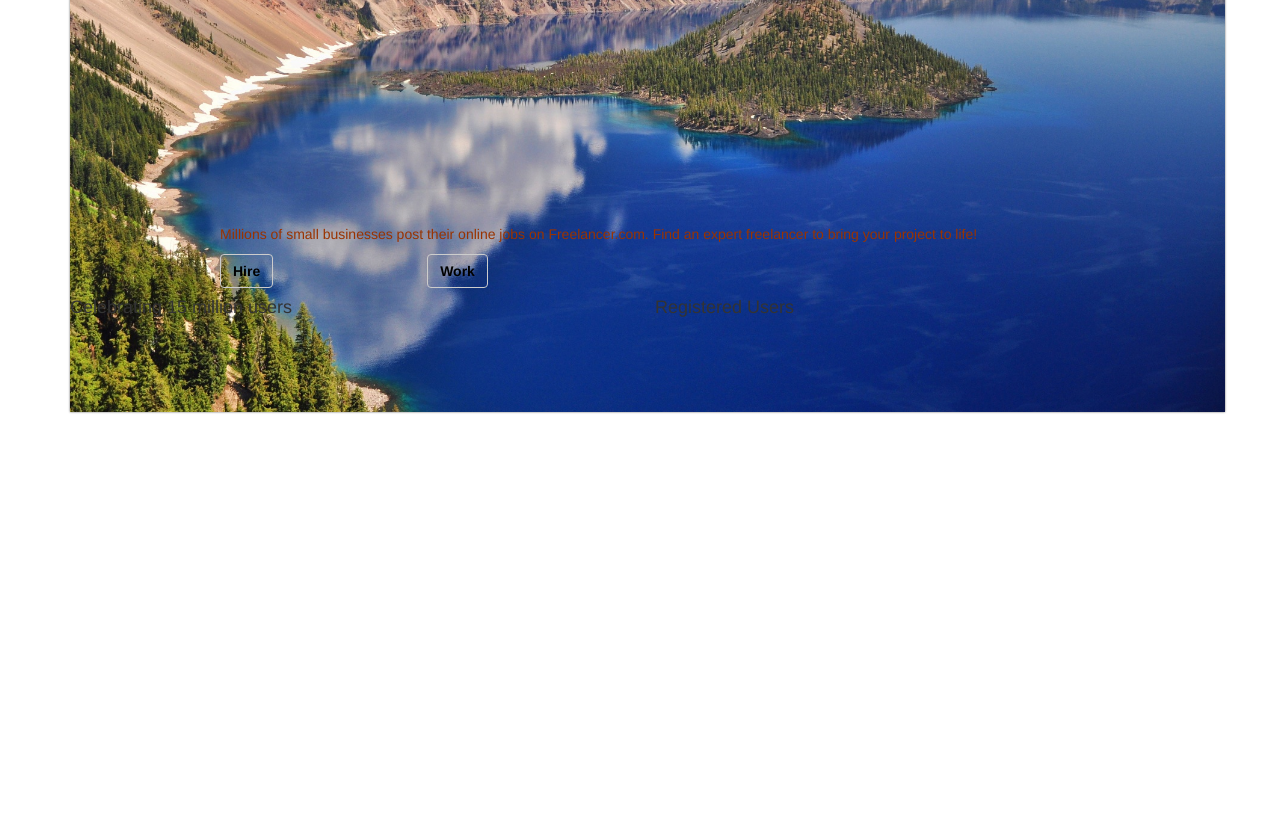
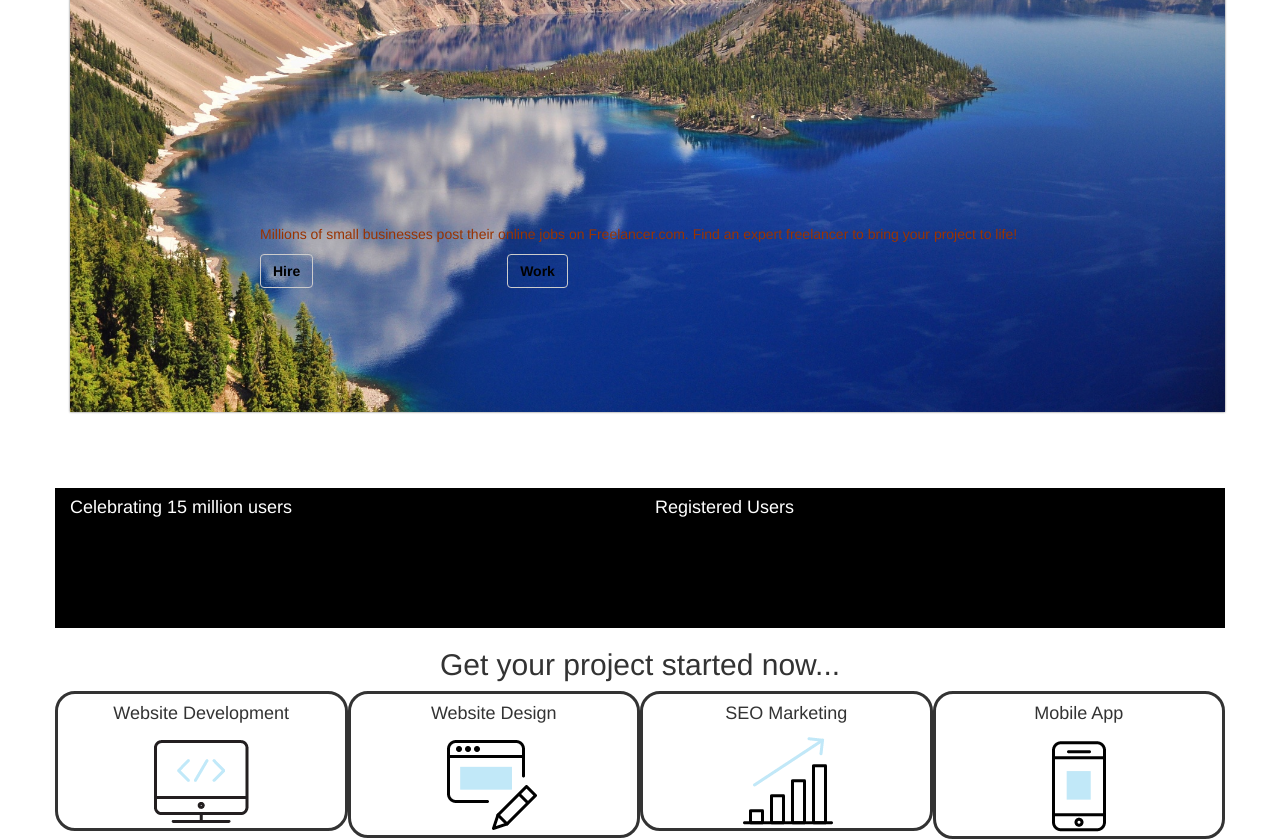
Before and after one commit to evanb2/freelancerANGUI, a plain HTML site: page index.html in a window 1280 px wide. Shown: the part 380-1219 px from the top of the page. Before the commit the page ends 800 px from the top, so only its background shows below. Drawn offline with Linux system fonts and the light colour scheme.

Commit message:
add border and hover css

```diff
--- a/css/styles.css
+++ b/css/styles.css
@@ -15,19 +15,19 @@ body { padding-top: 70px; }
 }
 
 #tilep {
-    margin-left: 150px;
+    margin-left: 190px;
     padding-top: 100px;
 }
 
 #tilebutton1 {
-    margin-left: 150px;
+    margin-left: 190px;
     background-color: rgba(47, 44, 44, 00);
     font-weight: bold;
     color: black;
 }
 
 #tilebutton2 {
-    margin-left: 150px;
+    margin-left: 190px;
     background-color: rgba(47, 44, 44, 00);
     font-weight: bold;
     color: black;
@@ -40,6 +40,35 @@ body { padding-top: 70px; }
 #tilebutton2:hover {
     background-color: rgba(47, 44, 44, 0.2);
 }
+
+#row2 {
+    margin-top: 200px;
+    padding-bottom: 100px;
+    background-color: black;
+    color: white;
+}
+
+#starth2 {
+    text-align: center;
+}
+
+.col-md-3 {
+    text-align: center;
+    border-style: solid;
+    border-radius: 20px;
+    /*margin-left: 5px;
+    margin-right: 5px;*/
+}
+
+.col-md-3:hover {
+    cursor: pointer;
+}
+
+.icons {
+    border-style: solid;
+}
+
+
 
 
 /////////////////////////////Slideshow//////////////////////////////////
--- a/partials/home.html
+++ b/partials/home.html
@@ -44,16 +44,39 @@
             <button id="tilebutton2" class="btn btn-default">Work</button>
         </div>
     </div>
-    <!-- angular shit -->
 </div>
 <!-- black box under that shit -->
-<div class="row">
+<div id="row2" class="row">
     <div class="col-md-6">
         <h4>Celebrating 15 million users</h4>
     </div>
     <div class="col-md-6">
     <!-- angular user counter goes here -->
         <h4>Registered Users</h4>
+    </div>
+</div>
+
+<div class="row">
+    <div class="col-lg-12">
+        <h2 id="starth2">Get your project started now...</h2>
+    </div>
+</div>
+<div class="row">
+    <div class="col-md-3">
+        <h4>Website Development</h4>
+        <img src="/../img/1.jpg" />
+    </div>
+    <div class="col-md-3">
+        <h4>Website Design</h4>
+        <img src="/../img/2.jpg" />
+    </div>
+    <div class="col-md-3">
+        <h4>SEO Marketing</h4>
+        <img src="/../img/3.jpg" />
+    </div>
+    <div class="col-md-3">
+        <h4>Mobile App</h4>
+        <img src="/../img/4.jpg" />
     </div>
 </div>
 
```
Also changed, not shown: img/1.jpg (added), img/2.jpg (added), img/3.jpg (added), img/4.jpg (added), img/elephant.jpg (deleted), img/forest.jpg (deleted), img/lake.jpg (deleted).
